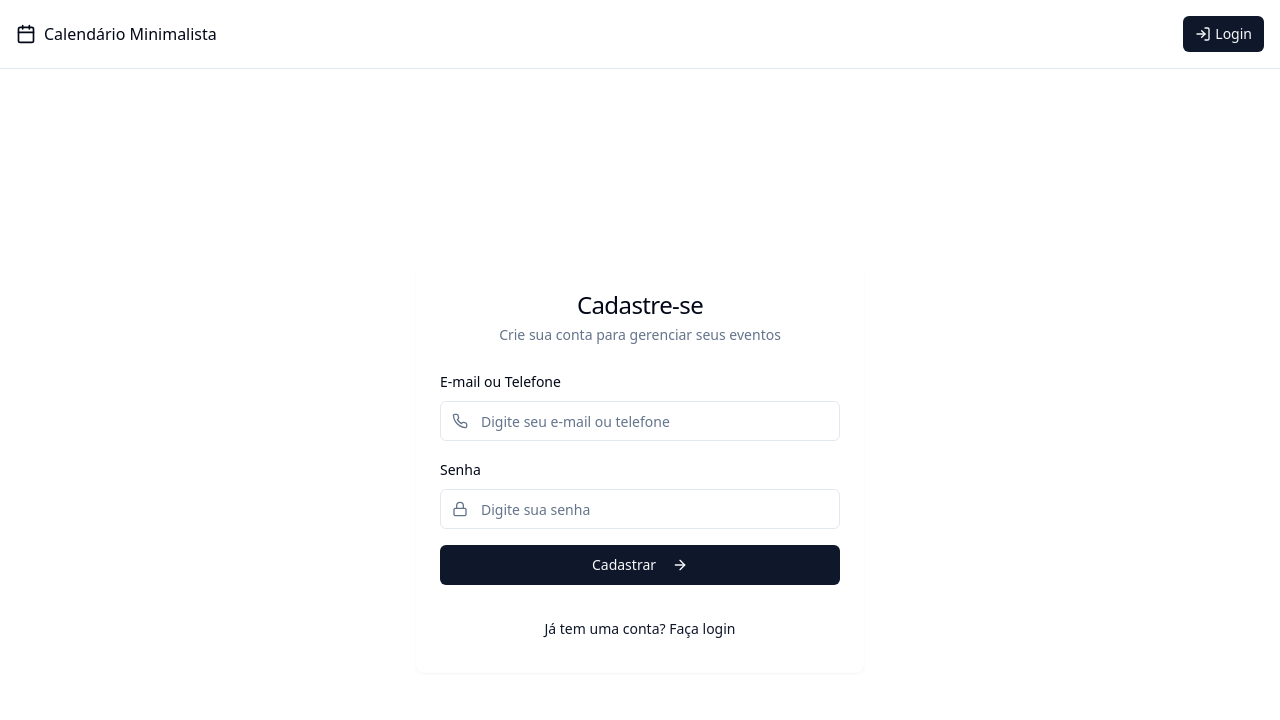
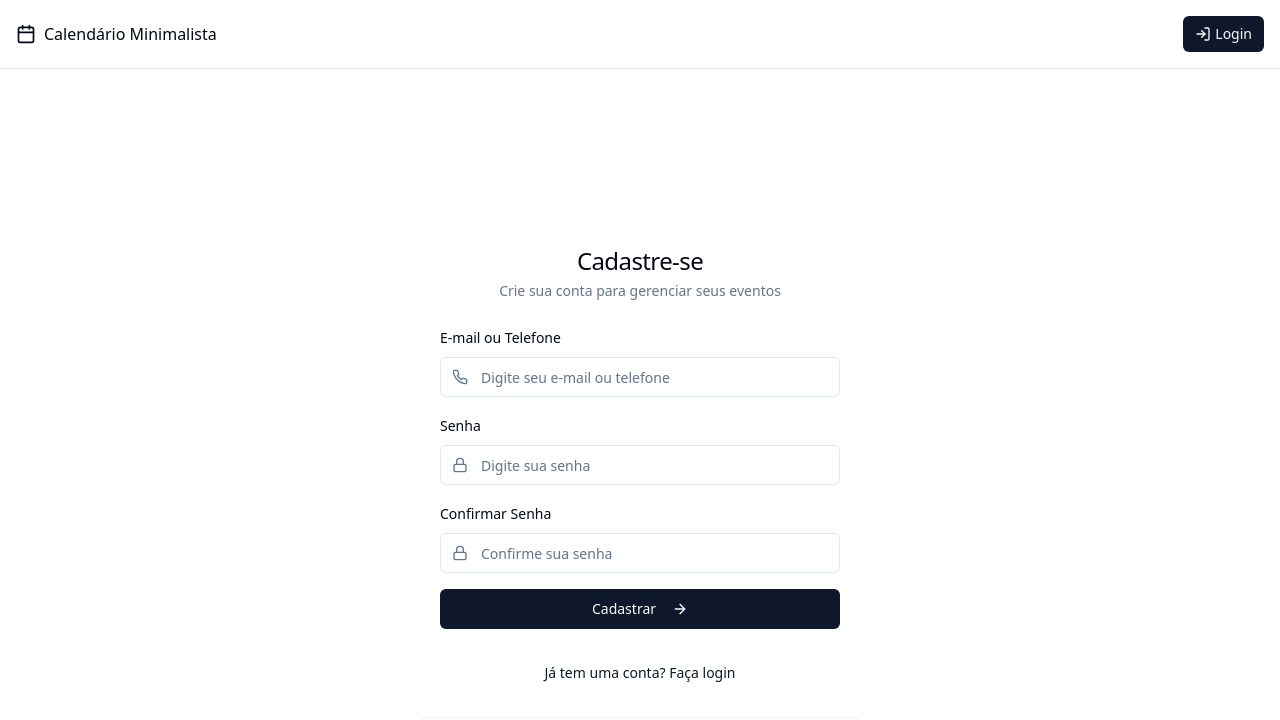
Before and after one commit to frostyez/Calendario_Simples, a React (Vite) app: page /login in a window 1280 px wide. Both pictures are taken after a click on the button "Não tem uma conta? Cadastre-se". Shown: the top 720 px of the page. Built offline with nearby package versions, Linux system fonts and the light colour scheme.

Commit message:
Implement confirm password on register
Adds a confirm password field to the registration form.

```diff
--- a/src/pages/Login.tsx
+++ b/src/pages/Login.tsx
@@ -7,11 +7,13 @@ import { Button } from "@/components/ui/button";
 import { Input } from "@/components/ui/input";
 import { Label } from "@/components/ui/label";
 import { ArrowRight, Mail, Phone, Lock } from "lucide-react";
+import { toast } from "sonner";
 
 const Login = () => {
   const [isLogin, setIsLogin] = useState(true);
   const [emailOrPhone, setEmailOrPhone] = useState("");
   const [password, setPassword] = useState("");
+  const [confirmPassword, setConfirmPassword] = useState("");
   const [loading, setLoading] = useState(false);
   const { login, register } = useAuth();
   const navigate = useNavigate();
@@ -21,6 +23,12 @@ const Login = () => {
     setLoading(true);
 
     try {
+      if (!isLogin && password !== confirmPassword) {
+        toast.error("As senhas não coincidem");
+        setLoading(false);
+        return;
+      }
+
       const success = isLogin
         ? await login(emailOrPhone, password)
         : await register(emailOrPhone, password);
@@ -83,6 +91,27 @@ const Login = () => {
                 />
               </div>
             </div>
+
+            {!isLogin && (
+              <div className="space-y-2">
+                <Label htmlFor="confirmPassword">Confirmar Senha</Label>
+                <div className="relative">
+                  <div className="absolute inset-y-0 left-0 flex items-center pl-3 pointer-events-none text-muted-foreground">
+                    <Lock className="w-4 h-4" />
+                  </div>
+                  <Input
+                    id="confirmPassword"
+                    type="password"
+                    placeholder="Confirme sua senha"
+                    value={confirmPassword}
+                    onChange={(e) => setConfirmPassword(e.target.value)}
+                    className="pl-10"
+                    required
+                  />
+                </div>
+              </div>
+            )}
+
             <Button className="w-full" type="submit" disabled={loading}>
               {loading ? "Processando..." : isLogin ? "Entrar" : "Cadastrar"}
               <ArrowRight className="w-4 h-4 ml-2" />
@@ -92,7 +121,10 @@ const Login = () => {
         <CardFooter className="flex justify-center">
           <Button
             variant="link"
-            onClick={() => setIsLogin(!isLogin)}
+            onClick={() => {
+              setIsLogin(!isLogin);
+              setConfirmPassword(""); // Limpar o campo de confirmação ao alternar
+            }}
             className="text-sm"
           >
             {isLogin
```
